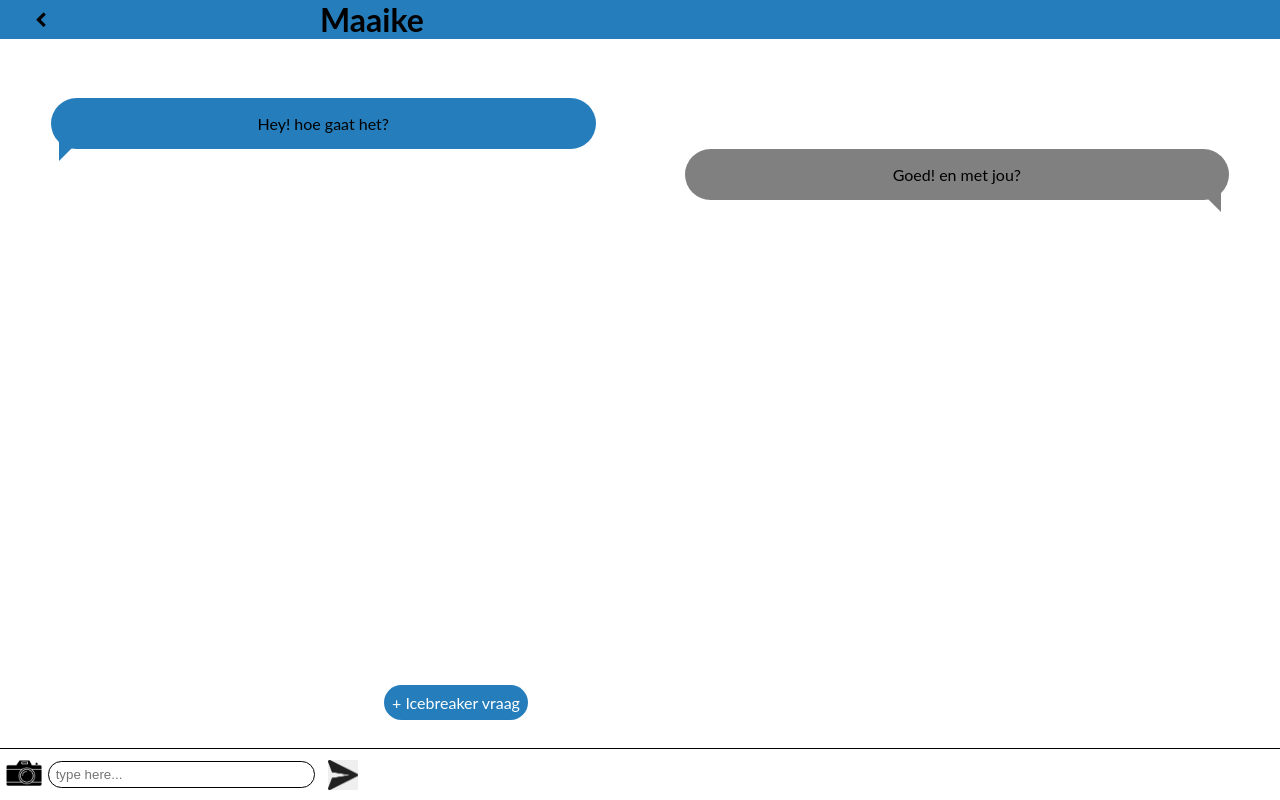
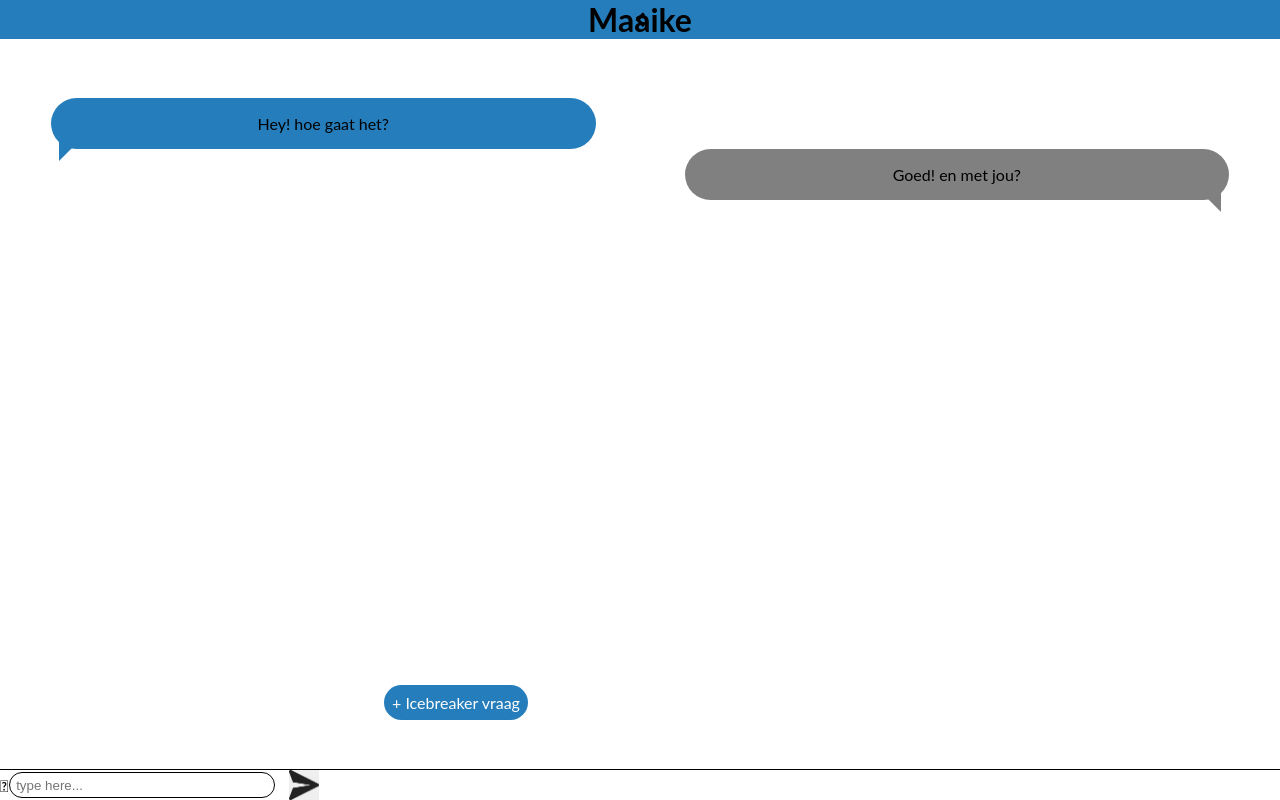
Before and after one commit to M4TThys123/Blok-Tech-Team, a Node server app: page /chat in a window 1280 px wide. Run offline with Node 20, Linux system fonts and the light colour scheme; data that the repository does not hold is empty; some libraries are stand-ins or nearby versions.

Commit message:
header aanpassing + icon camera veranderd

```diff
--- a/static/public/css/style.css
+++ b/static/public/css/style.css
@@ -349,3 +349,12 @@
     border-radius: 1.5em;
     color: white;
 }
+
+#chat_header {
+    background-color: #257EBB;
+}
+
+#chat_header {
+    color: black;
+    text-align: center;
+}
--- a/views/layouts/chat_layout.handlebars
+++ b/views/layouts/chat_layout.handlebars
@@ -11,7 +11,7 @@
 </head>
 
 <body>
-    <header>
+    <header id="chat_header">
         <nav id="chat_nav"><a href=""><i class="fa fa-chevron-left"></i></a></nav>
         <h1>Maaike</h1>
     </header>
@@ -21,7 +21,7 @@
 
 
     <footer id="chat_footer">
-        <a href="#"><img src="public/images/camera.png" alt="add a picture"></a>
+        <a href="#"><i class="fas fa-camera"></i></a>
         <form action="post">
             <input type="text" placeholder="type here...">
             <input type="submit" value="" id="submitText">
```
